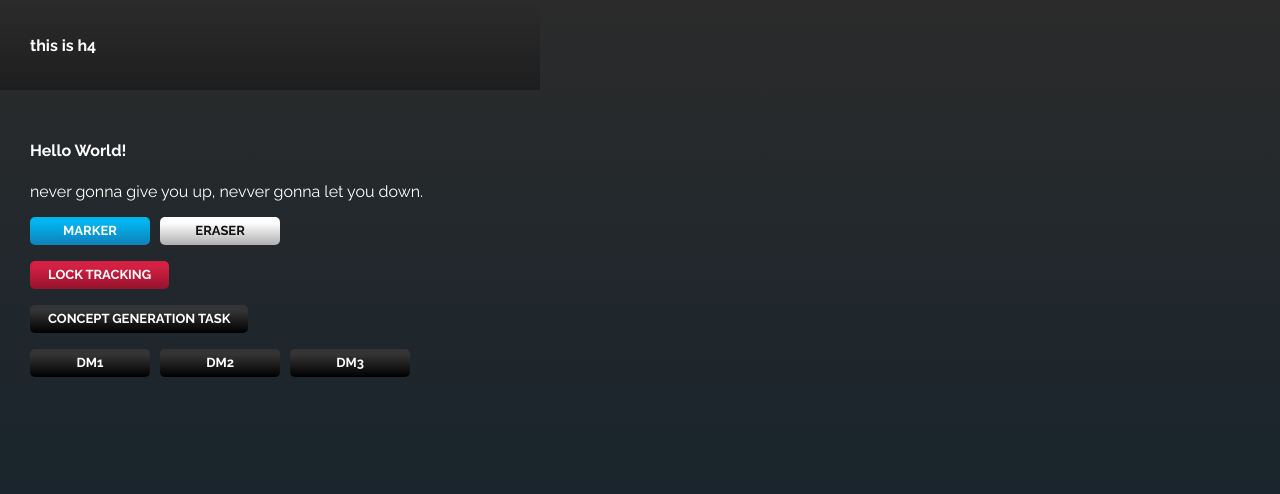
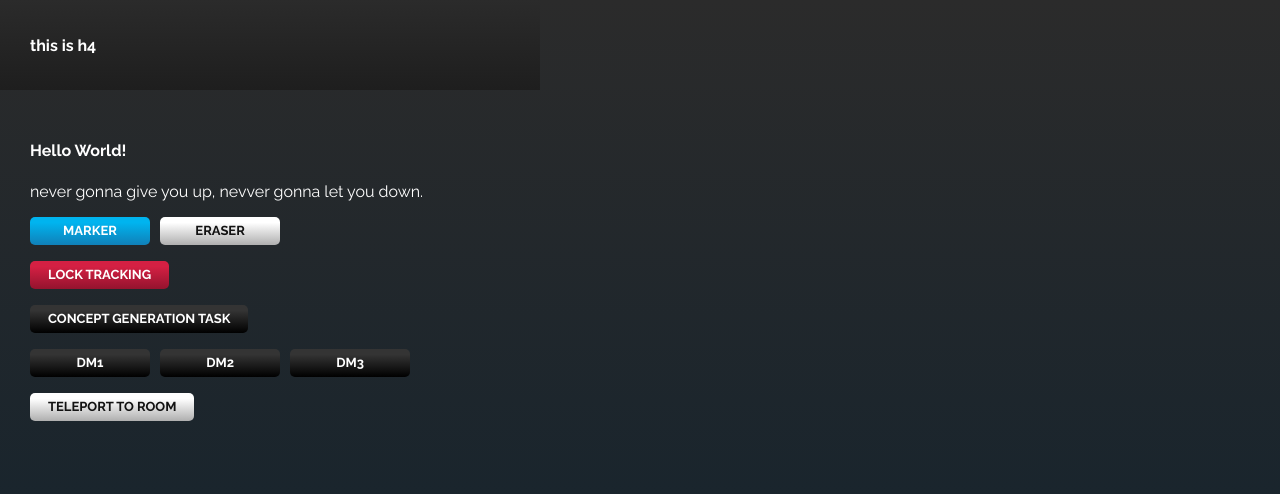
Before and after one commit to vhilab/cdr-hf-hosting, a plain HTML site: page tablet/index.html in a window 1280 px wide. Drawn offline with nearby package versions, Linux system fonts and the light colour scheme.

Commit message:
add teleporting button

```diff
--- a/tablet/index.html
+++ b/tablet/index.html
@@ -35,6 +35,9 @@
                 <input type="button" class="app-button" value="DM2">
                 <input type="button" class="app-button" value="DM3">
             </p>
+            <p>
+                <input type="button" class="app-button white" value="Teleport to Room"
+            </p>
         </div>
 
         <script src="https://ajax.googleapis.com/ajax/libs/jquery/3.1.1/jquery.min.js"></script>
```
